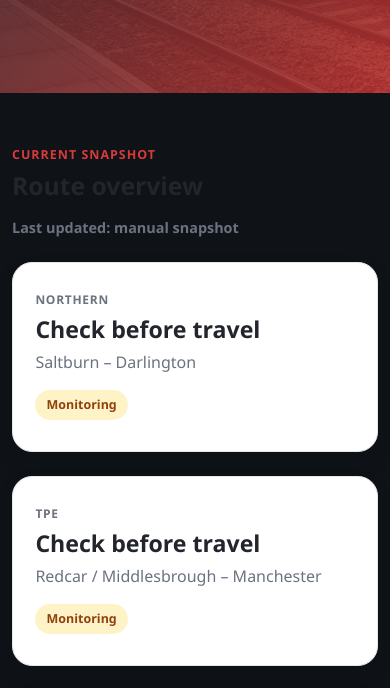
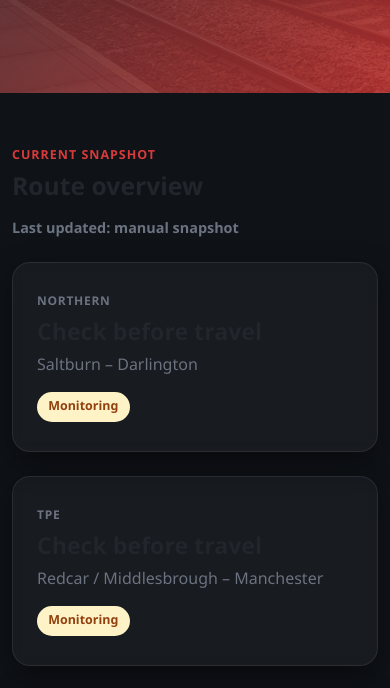
Before and after one commit to tvlrug/tvl-rug-website, a website: page rail-command-centre.html in a window 390 px wide. Shown: the part 409-1097 px from the top of the page. Drawn offline with nearby package versions, Linux system fonts and the light colour scheme.

Commit message:
Update styles.css

```diff
--- a/css/styles.css
+++ b/css/styles.css
@@ -770,11 +770,18 @@
 
 .metric-card,
 .dashboard-panel {
-  background: #ffffff;
-  border: 1px solid #e5e7eb;
-  border-radius: 20px;
-  padding: 1.4rem;
-  box-shadow: 0 10px 26px rgba(0,0,0,.06);
+  background: rgba(255,255,255,0.04);
+  border: 1px solid rgba(255,255,255,0.08);
+  border-radius: 18px;
+  padding: 1.5rem;
+  backdrop-filter: blur(6px);
+  box-shadow: 0 10px 30px rgba(0,0,0,0.4);
+  transition: all 0.25s ease;
+}
+  .metric-card:hover,
+.dashboard-panel:hover {
+  border-color: rgba(217,58,58,0.5);
+  box-shadow: 0 0 25px rgba(217,58,58,0.2);
 }
 
 .metric-card {
```
